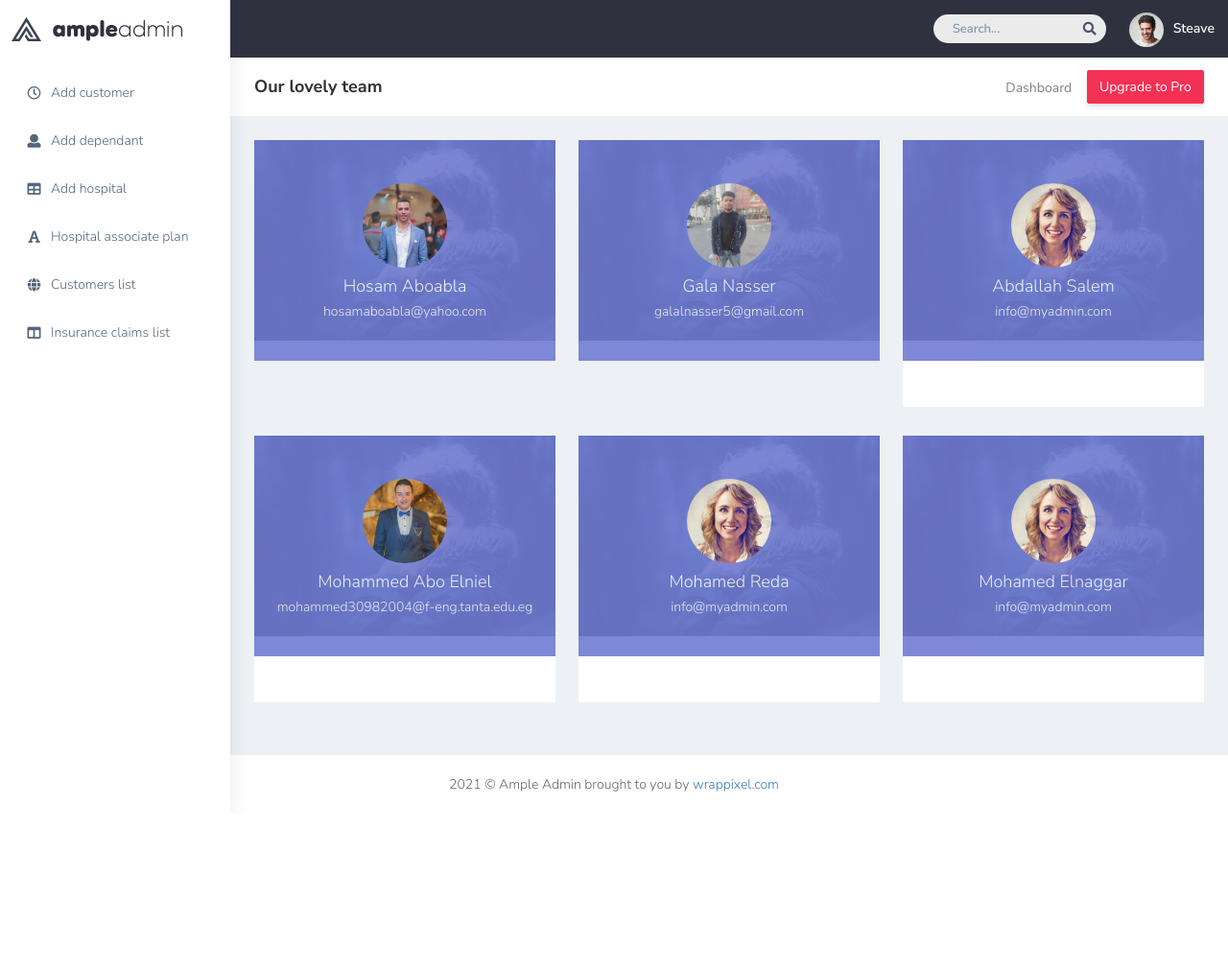
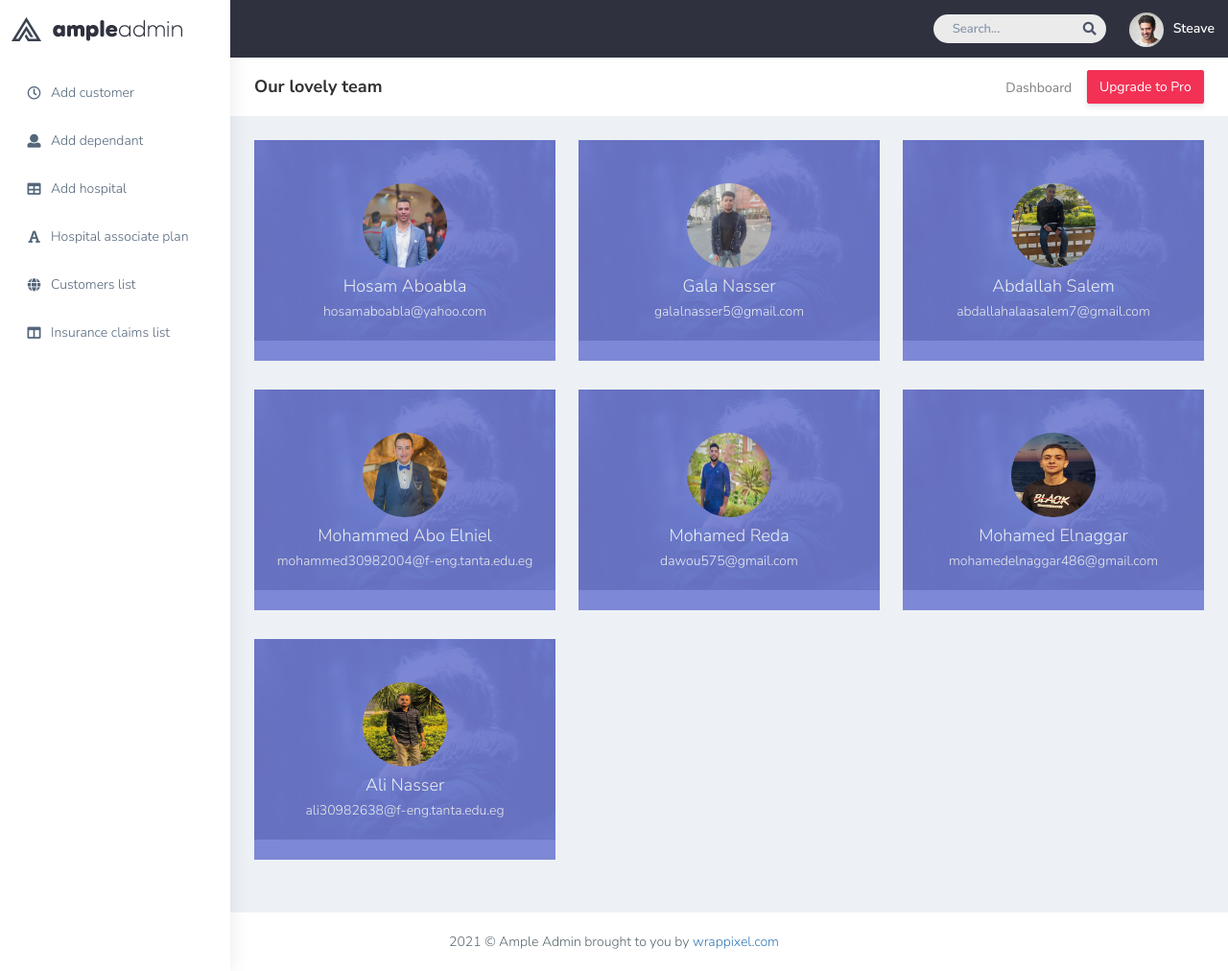
Before and after one commit to HosamAboabla/insurance_company, a Flask app: page / in a window 1280 px wide. Shown: the whole page at 96% size. Before the commit the page ends 825 px from the top, so only its background shows below. Run offline with Flask 2, Linux system fonts and the light colour scheme; some libraries are stand-ins or nearby versions.

Commit message:
updating team members data

```diff
--- a/main/templates/profile.html
+++ b/main/templates/profile.html
@@ -60,15 +60,14 @@
                             <div class="user-bg"> <img width="100%" alt="user" src="static/plugins/images/large/img1.jpg">
                                 <div class="overlay-box">
                                     <div class="user-content">
-                                        <a href="javascript:void(0)"><img src="static/plugins/images/users/genu.jpg"
+                                        <a href="javascript:void(0)"><img src="static/plugins/images/users/Abdallah Salem.png"
                                                 class="thumb-lg img-circle" alt="img"></a>
                                         <h4 class="text-white mt-2">Abdallah Salem</h4>
-                                        <h5 class="text-white mt-2">info@myadmin.com</h5>
+                                        <h5 class="text-white mt-2">abdallahalaasalem7@gmail.com</h5>
                                     </div>
                                 </div>
                             </div>
-                            <div class="user-btm-box mt-5 d-md-flex">
-                            </div>
+
                         </div>
                     </div>
                     <!-- Column -->
@@ -84,8 +83,7 @@
                                     </div>
                                 </div>
                             </div>
-                            <div class="user-btm-box mt-5 d-md-flex">
-                            </div>
+
                         </div>
                     </div>
                     <div class="col-lg-4 col-xlg-3 col-md-12">
@@ -93,15 +91,14 @@
                             <div class="user-bg"> <img width="100%" alt="user" src="static/plugins/images/large/img1.jpg">
                                 <div class="overlay-box">
                                     <div class="user-content">
-                                        <a href="javascript:void(0)"><img src="static/plugins/images/users/genu.jpg"
+                                        <a href="javascript:void(0)"><img src="static/plugins/images/users/Mohamed Reda.jpg"
                                                 class="thumb-lg img-circle" alt="img"></a>
                                         <h4 class="text-white mt-2">Mohamed Reda</h4>
-                                        <h5 class="text-white mt-2">info@myadmin.com</h5>
+                                        <h5 class="text-white mt-2">dawou575@gmail.com</h5>
                                     </div>
                                 </div>
                             </div>
-                            <div class="user-btm-box mt-5 d-md-flex">
-                            </div>
+
                         </div>
                     </div>
                     <div class="col-lg-4 col-xlg-3 col-md-12">
@@ -109,15 +106,30 @@
                             <div class="user-bg"> <img width="100%" alt="user" src="static/plugins/images/large/img1.jpg">
                                 <div class="overlay-box">
                                     <div class="user-content">
-                                        <a href="javascript:void(0)"><img src="static/plugins/images/users/genu.jpg"
+                                        <a href="javascript:void(0)"><img src="static/plugins/images/users/Mohamed Elnaggar.jpg"
                                                 class="thumb-lg img-circle" alt="img"></a>
                                         <h4 class="text-white mt-2">Mohamed Elnaggar</h4>
-                                        <h5 class="text-white mt-2">info@myadmin.com</h5>
+                                        <h5 class="text-white mt-2">mohamedelnaggar486@gmail.com</h5>
                                     </div>
                                 </div>
                             </div>
-                            <div class="user-btm-box mt-5 d-md-flex">
+
+                        </div>
+                    </div>
+
+                    <div class="col-lg-4 col-xlg-3 col-md-12">
+                        <div class="white-box">
+                            <div class="user-bg"> <img width="100%" alt="user" src="static/plugins/images/large/img1.jpg">
+                                <div class="overlay-box">
+                                    <div class="user-content">
+                                        <a href="javascript:void(0)"><img src="static/plugins/images/users/Ali Nasser.jpg"
+                                                class="thumb-lg img-circle" alt="img"></a>
+                                        <h4 class="text-white mt-2">Ali Nasser</h4>
+                                        <h5 class="text-white mt-2">ali30982638@f-eng.tanta.edu.eg</h5>
+                                    </div>
+                                </div>
                             </div>
+
                         </div>
                     </div>
                     <!-- Column -->
```
Also changed, not shown: main/static/plugins/images/users/Abdallah Salem.png (added), main/static/plugins/images/users/Ali Nasser.jpg (added), main/static/plugins/images/users/Mohamed Elnaggar.jpg (added), main/static/plugins/images/users/Mohamed Reda.jpg (added).
